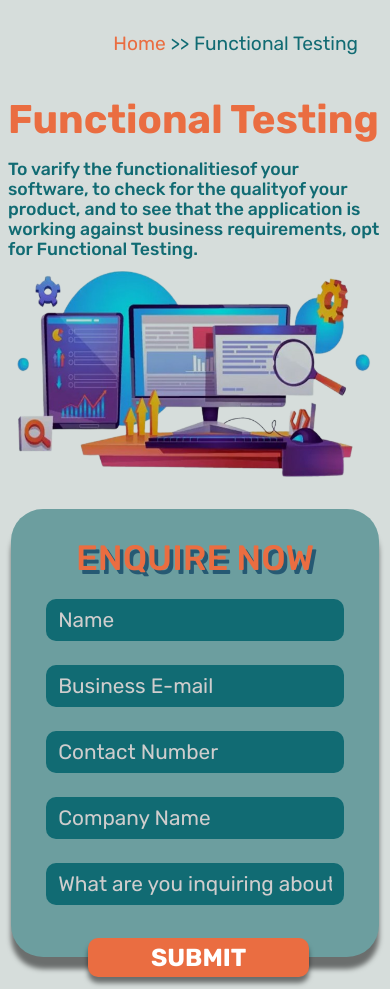
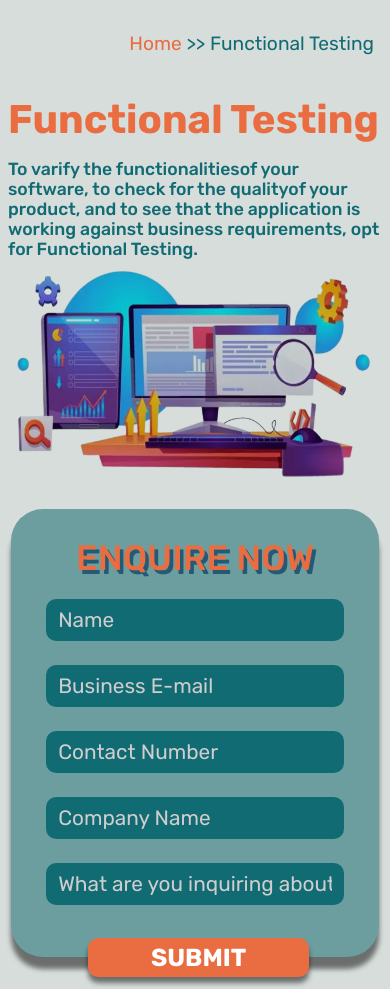
Before and after one commit to cpon143/hero-section, a plain HTML site: page index.html in a window 390 px wide. Drawn offline with Linux system fonts and the light colour scheme.

Commit message:
new changes

```diff
--- a/style.css
+++ b/style.css
@@ -113,4 +113,7 @@ button {
     padding: 2rem 0.5rem;
     /* justify-self: center; */
   }
+  .top{
+    right: 1rem;
+  }
 }
```
